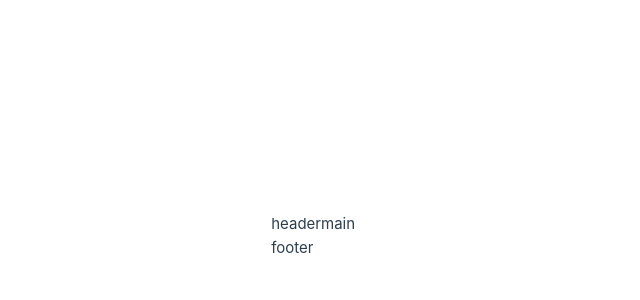
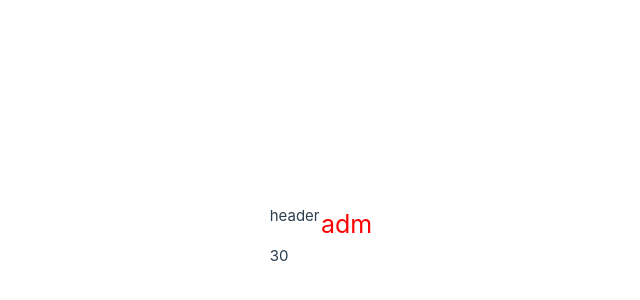
Before and after one commit to meeymirita/mita, a Vue app in the folder frontend/: page / in a window 1280 px wide. Shown: the part 164-464 px from the top of the page, without its empty margins (319-959 px from the left). Built offline with nearby package versions, Linux system fonts and the light colour scheme.

Commit message:
init vue 1-basics

```diff
--- a/frontend/src/App.vue
+++ b/frontend/src/App.vue
@@ -1,11 +1,24 @@
 <script setup>
+const colorRed = 'red'
 
+const user = {
+  "admin": {
+    "value": true,
+    "font": 25,
+  },
+}
+const isAdmin = user.admin.value
 </script>
 
 <template>
   <header>header</header>
-  <main>main</main>
-  <footer>footer</footer>
+  <main
+    :style="{color:colorRed, fontSize: user.admin.font + 'px'}"
+    :class="`color-${colorRed}`"
+  >
+    {{isAdmin ? "adm" : "no" }}
+  </main>
+  <footer>{{10 + 20}}</footer>
 </template>
 
 <style scoped></style>
```
Also changed, not shown: 1 other file (tests, documents, lock files or other folders).
